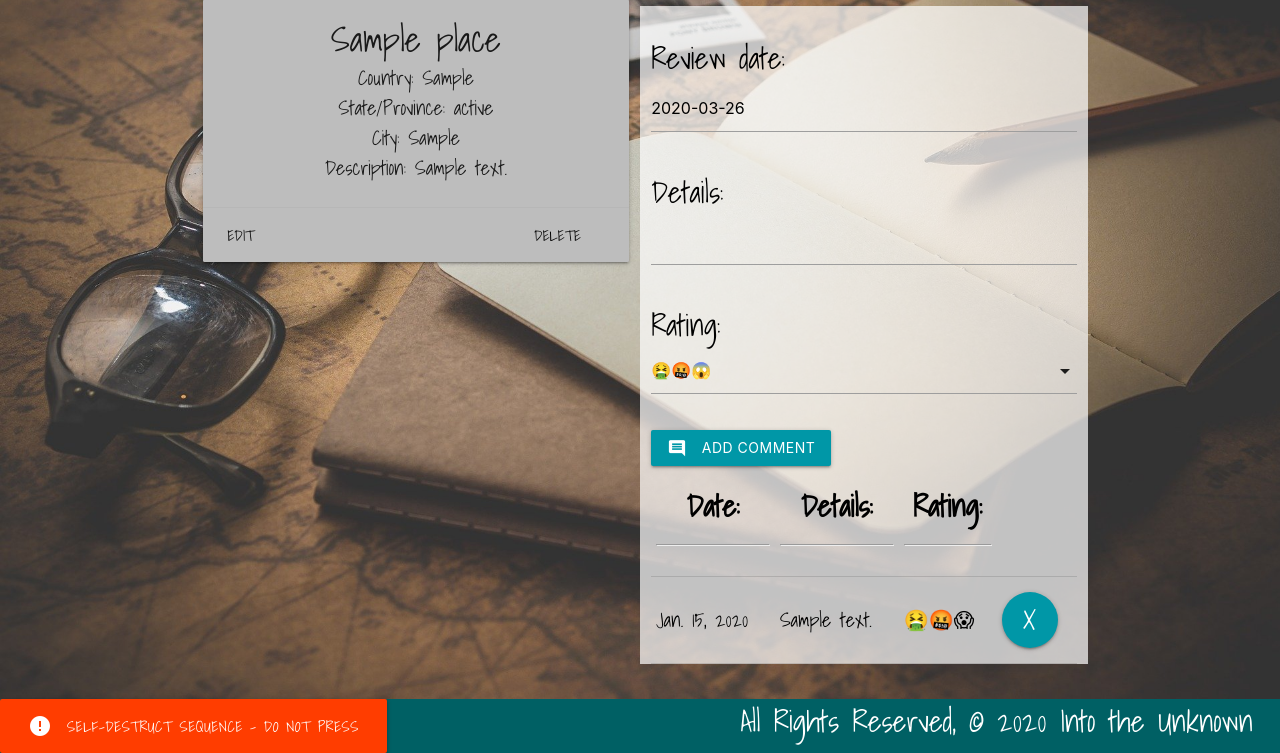
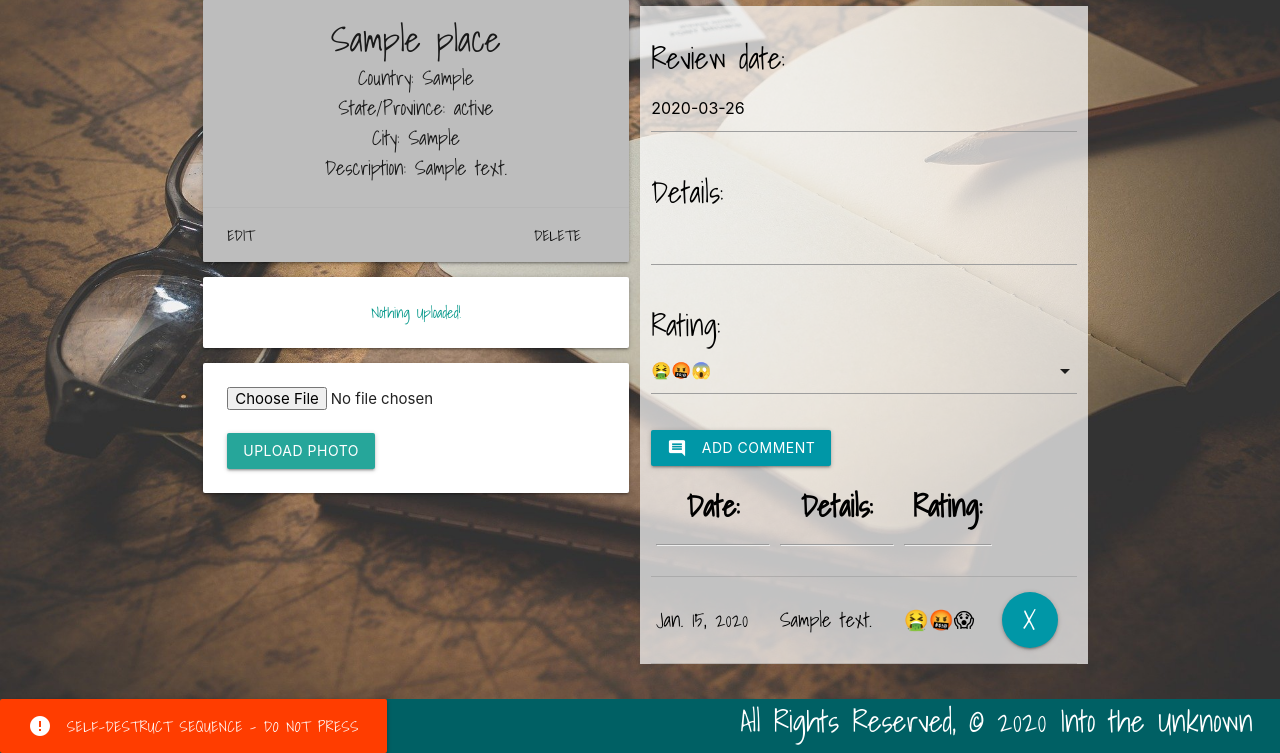
Before and after one commit to skylarw19/into-the-unknown, a Django app: page /places/1/ in a window 1280 px wide. Shown: the part 209-962 px from the top of the page. Run offline with Django 3.2, Linux system fonts and the light colour scheme; a user stored in the database is signed in; tables that the repository leaves empty hold one stand-in row (values such as "Sample post").

Commit message:
aws and photo html

```diff
--- a/main_app/templates/places/detail.html
+++ b/main_app/templates/places/detail.html
@@ -22,6 +22,17 @@
         <a style="color: black" class="right" href="{% url 'places_delete' place.id %}">Delete</a>
       </div>
     </div>
+    {% for photo in place.photo_set.all %}
+      <img class="responsive-img card-panel" src="{{photo.url}}">
+    {% empty %}
+      <div class="card-panel teal-text center-align">Nothing Uploaded!</div>
+    {% endfor %}
+    <form action="{% url 'add_photo' place.id %}" enctype="multipart/form-data" method="POST" class="card-panel">
+      {% csrf_token %}
+      <input type="file" name="photo-file">
+      <br><br>
+      <input type="submit" class="btn" value="Upload Photo">
+    </form>
   </div>
   <div id="commentform" class="input-field label col s6">
 
```
